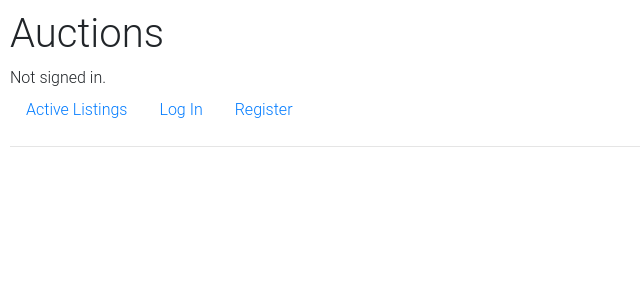
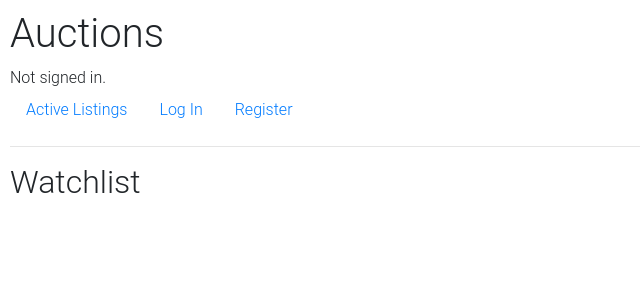
Before and after one commit to thenatural86/ecommerce, a Django app: template auctions/templates/auctions/watchlist.html in a window 1280 px wide. Shown: the top 300 px of the page, without its empty margins (0-640 px from the left). Run offline with Django 3.2, Linux system fonts and the light colour scheme; the template is opened without the code that fills it, so the values that code supplies are empty; some libraries are stand-ins or nearby versions.

Commit message:
watchlist style

```diff
--- a/auctions/templates/auctions/watchlist.html
+++ b/auctions/templates/auctions/watchlist.html
@@ -1,10 +1,9 @@
 {% extends "auctions/layout.html" %}
 
 {% block body%}
+<h2> Watchlist</h2>
 <div>
-    <!-- {{items}}  -->
     {% for item in items %}
-        <!-- <li>{{item}}</li> -->
         {% for obj in item %}
             <li>{{obj.title}}</li>
             <li>{{obj.description}}</li>
```
